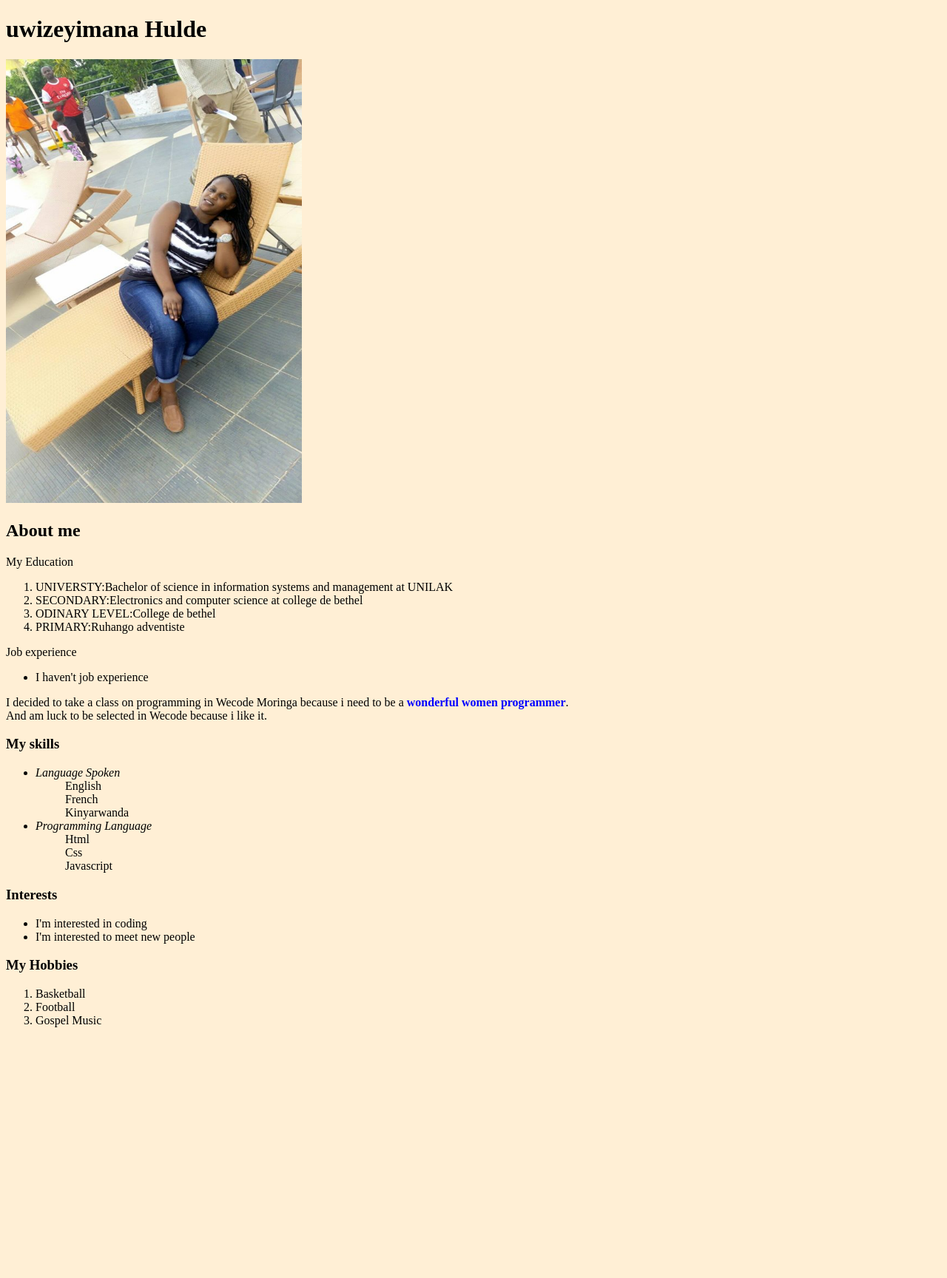
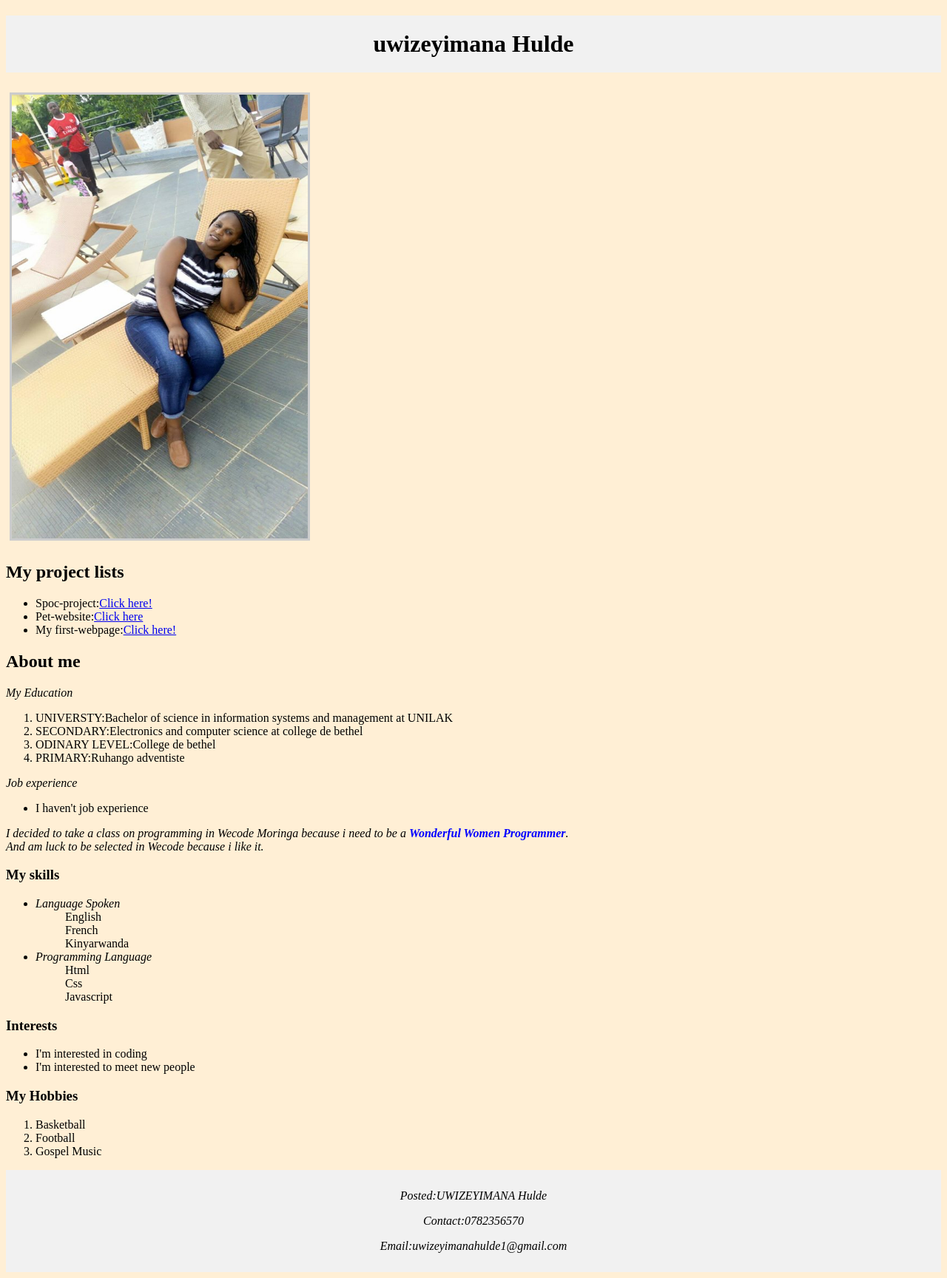
Before and after one commit to uwizeyeh/portfolio, a plain HTML site: page index.html in a window 1280 px wide. Shown: the whole page at 74% size. Before the commit the page ends 1405 px from the top, so only its background shows below. Drawn offline with Linux system fonts and the light colour scheme.

Commit message:
Add README.md

```diff
--- a/index.html
+++ b/index.html
@@ -7,6 +7,12 @@
     <body>
         <h1>uwizeyimana Hulde</h1>
         <img src="images/uwizeye.jpg" >
+        <h2>My project lists</h2>
+        <ul>
+            <li>Spoc-project:<a href=" https://uwizeyeh.github.io/Spoc-project/">Click here!</a></li>
+            <li>Pet-website:<a href=" https://uwizeyeh.github.io/petWeb/">Click here</a></li>
+            <li>My first-webpage:<a href=" https://uwizeyeh.github.io/my-first-webpage-/.">Click here!</a></li>
+        </ul>
         <strong><h2>About me</h2></strong>
         <div class="Background">
             <div id="Education">
@@ -25,7 +31,7 @@
                </ul>
            </div>
         </div>
-         <p>I decided to take a class on programming in Wecode Moringa because i need to be a <b><span style="color:blue">wonderful women programmer</span></b>.<br>And am luck to be selected in Wecode because i like it. </p>
+         <p>I decided to take a class on programming in Wecode Moringa because i need to be a <b><span style="color:blue">Wonderful Women Programmer</span></b>.<br>And am luck to be selected in Wecode because i like it. </p>
          <div>
              <h3>My skills</h3>
               <ul>
@@ -51,6 +57,11 @@
             <li>Football</li>
             <li>Gospel Music</li>
         </ol>
+        <footer>
+            <p>Posted:UWIZEYIMANA Hulde</p>
+            <p>Contact:0782356570</p>
+            <p>Email:uwizeyimanahulde1@gmail.com</p>
+        </footer>
 
     </div>
     </body>
--- a/styles.css
+++ b/styles.css
@@ -4,4 +4,31 @@ img{
 }
 body{
     background:papayawhip;
+
 }
+h1 {
+    background-color: #F1F1F1;
+    text-align: center;
+    padding: 20px;
+  }
+  img {
+    margin: 5px;
+    border: 3px solid #ccc;
+    width: 400px ;
+  }
+  p{
+    font-style: oblique;
+}
+a:hover {
+    color: hotpink;
+  }
+  a:visited {
+    color: green;
+  }
+
+
+  footer {
+    background-color: #F1F1F1;
+    text-align: center;
+    padding: 10px;
+  }
```
Also changed, not shown: 1 other file.
